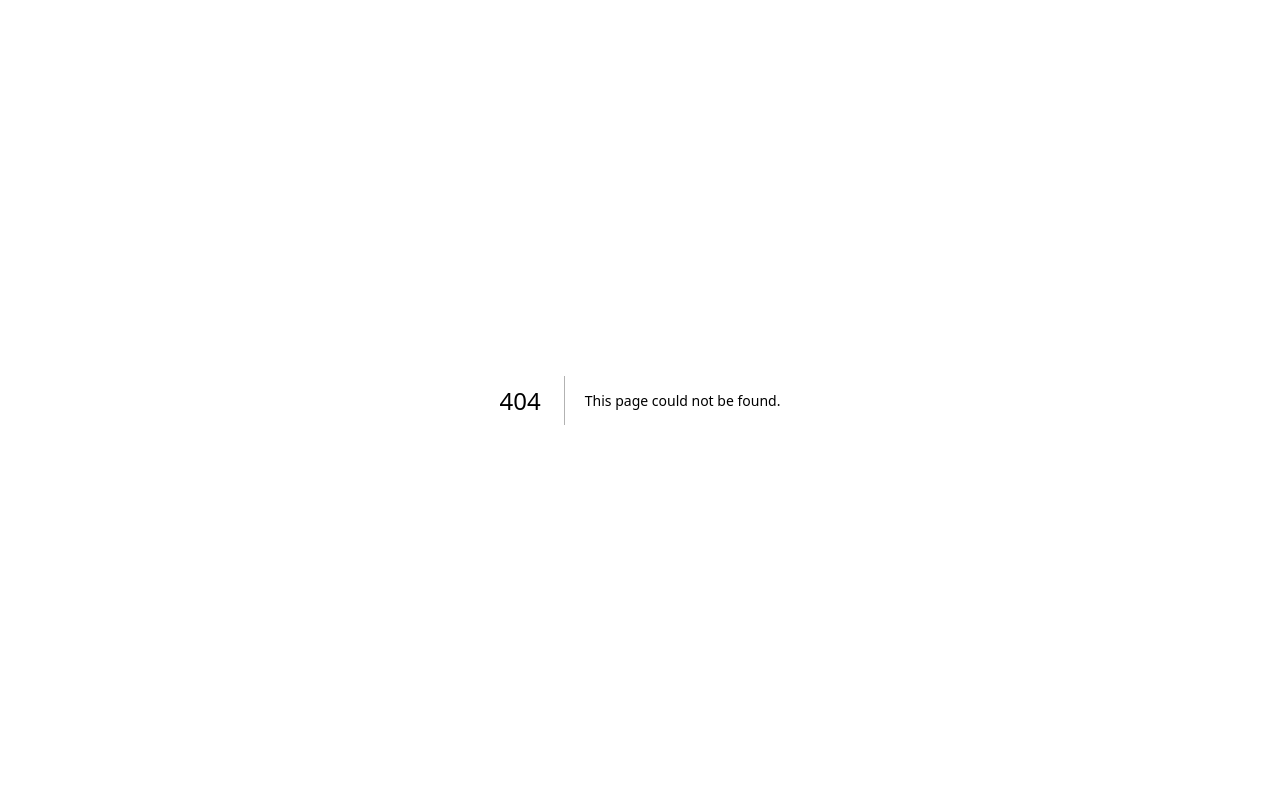
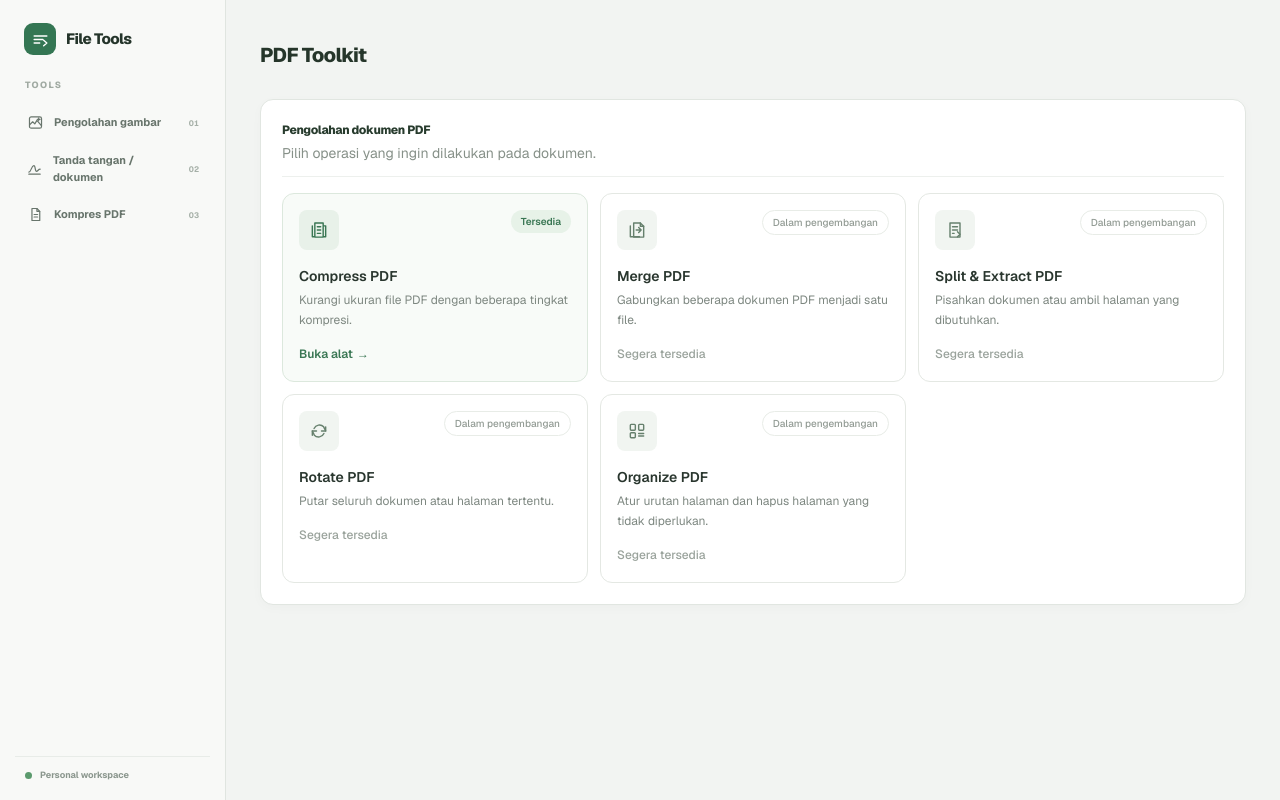
Before and after one commit to adhen10/remove-bg, a Next.js app in the folder frontend/: page /pdf-tools in a window 1280 px wide. Before the commit this address had no page. Built offline with nearby package versions, Linux system fonts and the light colour scheme.

Commit message:
feat(pdf): add PDF Toolkit foundation - frontend/app/pdf-tools/page.tsx

```diff
--- /dev/null
+++ b/frontend/app/pdf-tools/page.tsx
@@ -0,0 +1,101 @@
+import Link from "next/link";
+import SiteHeader from "@/components/SiteHeader";
+
+const TOOLS = [
+    {
+        number: "01",
+        title: "Merge PDF",
+        description: "Gabungkan beberapa dokumen PDF menjadi satu file.",
+        status: "Dalam pengembangan",
+        icon: (
+            <svg viewBox="0 0 24 24" fill="none" stroke="currentColor" strokeWidth="1.7" strokeLinecap="round" strokeLinejoin="round" aria-hidden="true">
+                <path d="M8 3.5h8l4 4v13H8z" /><path d="M16 3.5v4h4M4 7v13h11M11 12h6M14 9l3 3-3 3" />
+            </svg>
+        ),
+    },
+    {
+        number: "02",
+        title: "Split & Extract PDF",
+        description: "Pisahkan dokumen atau ambil halaman yang dibutuhkan.",
+        status: "Dalam pengembangan",
+        icon: (
+            <svg viewBox="0 0 24 24" fill="none" stroke="currentColor" strokeWidth="1.7" strokeLinecap="round" strokeLinejoin="round" aria-hidden="true">
+                <path d="M6 3.5h12v17H6zM9 8h6M9 12h6M9 16h2" /><path d="m15 14 3 3-3 3" />
+            </svg>
+        ),
+    },
+    {
+        number: "03",
+        title: "Rotate PDF",
+        description: "Putar seluruh dokumen atau halaman tertentu.",
+        status: "Dalam pengembangan",
+        icon: (
+            <svg viewBox="0 0 24 24" fill="none" stroke="currentColor" strokeWidth="1.7" strokeLinecap="round" strokeLinejoin="round" aria-hidden="true">
+                <path d="M20 7v5h-5M4 17v-5h5" /><path d="M6.1 9a7 7 0 0 1 11.5-2L20 12M4 12l2.4 5a7 7 0 0 0 11.5-2" />
+            </svg>
+        ),
+    },
+    {
+        number: "04",
+        title: "Organize PDF",
+        description: "Atur urutan halaman dan hapus halaman yang tidak diperlukan.",
+        status: "Dalam pengembangan",
+        icon: (
+            <svg viewBox="0 0 24 24" fill="none" stroke="currentColor" strokeWidth="1.7" strokeLinecap="round" strokeLinejoin="round" aria-hidden="true">
+                <rect x="4" y="4" width="6" height="7" rx="1" /><rect x="14" y="4" width="6" height="7" rx="1" /><rect x="4" y="14" width="6" height="6" rx="1" /><path d="M14 15h6M14 18h6" />
+            </svg>
+        ),
+    },
+];
+
+export default function PdfToolsPage() {
+    return (
+        <main className="workspace-shell">
+            <SiteHeader />
+            <div className="workspace-main">
+                <header className="tool-topbar">
+                    <h1 className="tool-topbar-title">PDF Toolkit</h1>
+                </header>
+
+                <section className="workspace-panel">
+                    <div className="panel-heading">
+                        <div>
+                            <h2 className="panel-title">Pengolahan dokumen PDF</h2>
+                            <p className="text-sm text-[#879189] mt-1">Pilih operasi yang ingin dilakukan pada dokumen.</p>
+                        </div>
+                    </div>
+
+                    <div className="grid grid-cols-1 sm:grid-cols-2 xl:grid-cols-3 gap-3">
+                        <Link href="/compress-pdf" className="group rounded-xl border border-[#dce8dd] bg-[#f8fbf8] p-4 transition hover:-translate-y-0.5 hover:border-[#9bb9a0] hover:shadow-sm">
+                            <div className="flex items-start justify-between gap-3">
+                                <span className="flex h-10 w-10 items-center justify-center rounded-lg bg-[#e8f1e9] text-[#397653] [&_svg]:h-5 [&_svg]:w-5">
+                                    <svg viewBox="0 0 24 24" fill="none" stroke="currentColor" strokeWidth="1.7" strokeLinecap="round" strokeLinejoin="round" aria-hidden="true">
+                                        <path d="M7 3.5h10v17H7zM10 8h4M10 12h4M10 16h4M4 7v13h3M17 7h3v13h-3" />
+                                    </svg>
+                                </span>
+                                <span className="rounded-full bg-[#e7f2e8] px-2.5 py-1 text-[10px] font-semibold text-[#397653]">Tersedia</span>
+                            </div>
+                            <h3 className="mt-4 text-sm font-semibold text-[#29362e]">Compress PDF</h3>
+                            <p className="mt-1 text-xs leading-5 text-[#7d8780]">Kurangi ukuran file PDF dengan beberapa tingkat kompresi.</p>
+                            <span className="mt-4 inline-flex items-center gap-1 text-xs font-semibold text-[#397653]">Buka alat <span aria-hidden="true">→</span></span>
+                        </Link>
+
+                        {TOOLS.map((tool) => (
+                            <article key={tool.number} className="rounded-xl border border-[#e4e8e3] bg-white p-4">
+                                <div className="flex items-start justify-between gap-3">
+                                    <span className="flex h-10 w-10 items-center justify-center rounded-lg bg-[#f1f5f1] text-[#66806d] [&_svg]:h-5 [&_svg]:w-5">
+                                        {tool.icon}
+                                    </span>
+                                    <span className="rounded-full border border-[#e8ece7] px-2.5 py-1 text-[10px] font-medium text-[#929b94]">{tool.status}</span>
+                                </div>
+                                <h3 className="mt-4 text-sm font-semibold text-[#29362e]">{tool.title}</h3>
+                                <p className="mt-1 text-xs leading-5 text-[#7d8780]">{tool.description}</p>
+                                <span className="mt-4 inline-flex text-xs font-medium text-[#9aa39c]">Segera tersedia</span>
+                            </article>
+                        ))}
+                    </div>
+                </section>
+            </div>
+        </main>
+    );
+}
```
